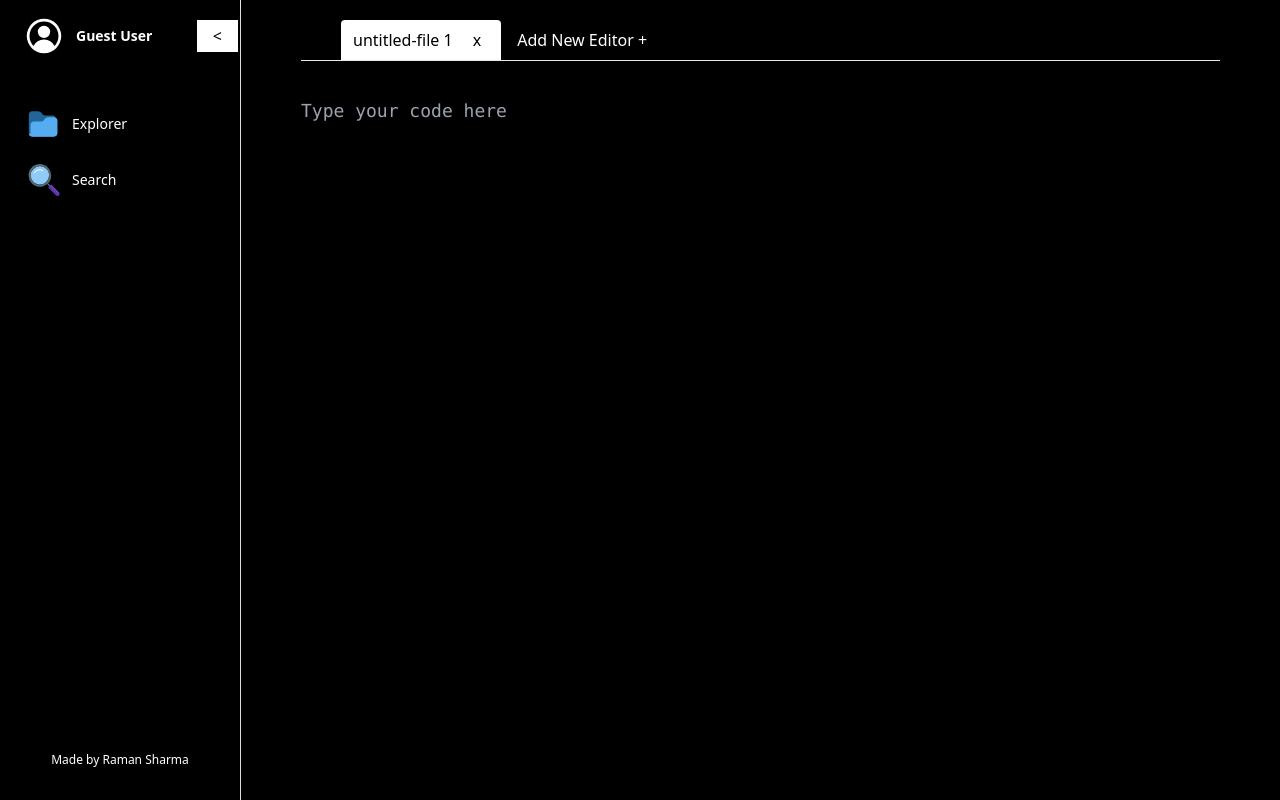
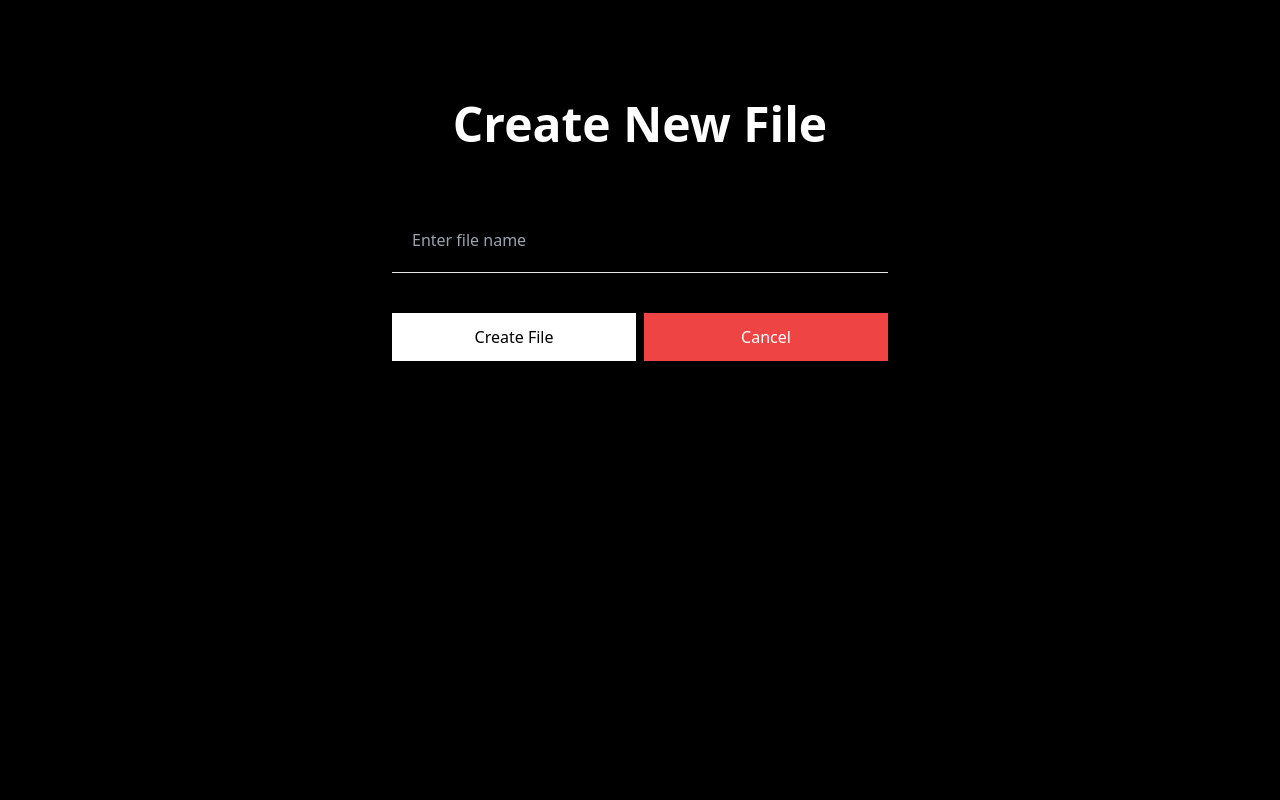
Before and after one commit to RamanSharma100/react-voice-controlled-web-based-code-editor, a React (Vite) app: page / in a window 1280 px wide. Both pictures are taken after a click on the button "Create New File". Built offline with nearby package versions, Linux system fonts and the light colour scheme.

Commit message:
create new file

```diff
--- a/src/Components/Editor/Editor.tsx
+++ b/src/Components/Editor/Editor.tsx
@@ -1,4 +1,4 @@
-import { FunctionComponent as FC, useEffect, useRef } from "react";
+import { FunctionComponent as FC } from "react";
 
 import IEditor from "./IEditor";
 
--- a/src/Components/EditorTabs/EditorTabs.tsx
+++ b/src/Components/EditorTabs/EditorTabs.tsx
@@ -6,7 +6,7 @@ const EditorTabs: FC<IEditorTabs> = ({
   openedEditors,
   handleClose,
   handleOpen,
-  openNewFile,
+  createNewFile,
 }) => {
   return (
     <div className=" px-10 flex border-y gap-1 border-t-0 mx-10 ">
@@ -40,7 +40,7 @@ const EditorTabs: FC<IEditorTabs> = ({
       {openedEditors.length < 5 && (
         <div
           key={4231 * 4513}
-          onClick={openNewFile}
+          onClick={createNewFile}
           className="text-white px-3 py-2 rounded-t bg-black hover:bg-white hover:text-black transition duration-300 ease-in-out cursor-pointer"
         >
           Add New Editor +
--- a/src/Components/EditorTabs/IEditorTabs.ts
+++ b/src/Components/EditorTabs/IEditorTabs.ts
@@ -2,5 +2,5 @@ export default interface IEditorTabs {
   openedEditors: any;
   handleOpen: (file: string) => void;
   handleClose: (file: string) => void;
-  openNewFile: () => void;
+  createNewFile: () => void;
 }
--- a/src/Pages/CodeEditor/CodeEditor.tsx
+++ b/src/Pages/CodeEditor/CodeEditor.tsx
@@ -19,6 +19,8 @@ const CodeEditor: FC<ICodeEditor> = ({
 }) => {
   const [openedEditors, setOpenedEditors] = useState<any[]>([]);
   const [openedEditorsContent, setOpenedEditorsContent] = useState<any[]>([]);
+  const [isModalOpen, setIsModalOpen] = useState<boolean>(false);
+  const [fileName, setFileName] = useState<string>("");
 
   const handleOpen = (file_name: string) => {
     setOpenedEditors((prevEditors: any) =>
@@ -47,45 +49,77 @@ const CodeEditor: FC<ICodeEditor> = ({
   };
 
   const openNewFile = () => {
+    const recentFile: boolean =
+      openedEditors.filter((editor: any) => editor.file_name.includes(fileName))
+        .length > 0;
+    if (!recentFile) {
       if (openedEditors.length < 5) {
         setOpenedEditors((prevEditors: any) => [
           ...prevEditors,
           {
-          file_name:
-            "untitled-file " +
-            (prevEditors.filter((editor: any) =>
-              editor.file_name.includes("untitled-file")
-            ).length +
-              1),
+            file_name: fileName,
             isOpened: false,
           },
         ]);
         setOpenedEditorsContent((prevEditors: any) => [
           ...prevEditors,
           {
-          file_name:
-            "untitled-file " +
-            (prevEditors.filter((editor: any) =>
-              editor.file_name.includes("untitled-file")
-            ).length +
-              1),
+            file_name: fileName,
             content: "",
           },
         ]);
-      handleOpen(
-        "untitled-file " +
-          (openedEditors.filter((editor: any) =>
-            editor.file_name.includes("untitled-file")
-          ).length +
-            1)
-      );
+        handleOpen(fileName);
+        setFileName("");
       } else {
         alert("You can open only 5 files at a time");
+        setFileName("");
       }
+    } else {
+      alert("This file already exists");
+    }
+  };
+
+  const createNewFile = () => {
+    setIsModalOpen(true);
   };
 
   return (
     <>
+      {isModalOpen && (
+        <div className="flex fixed transition-all delay-75 bg-black fade text-white left-0 top-0 flex-col items-center p-5 w-full z-10 h-full">
+          <h1 className="text-5xl font-bold py-10 mt-10 mb-5">
+            Create New File
+          </h1>
+          <form className="flex w-2/5 gap-10 flex-col items-center">
+            <input
+              className="w-full p-5 border border-t-0 border-l-0 border-r-0 outline-none bg-transparent"
+              type="text"
+              placeholder="Enter file name"
+              value={fileName}
+              onChange={(e) => setFileName(e.target.value)}
+            />
+            <div className="flex gap-2 w-full">
+              <button
+                className="w-3/6 py-3 px-5  outline-none bg-white text-black"
+                type="submit"
+                onClick={() => {
+                  openNewFile();
+                  setIsModalOpen(false);
+                }}
+              >
+                Create File
+              </button>
+              <button
+                className="w-3/6 py-3 px-5  outline-none bg-red-500 text-white"
+                type="button"
+                onClick={() => setIsModalOpen(false)}
+              >
+                Cancel
+              </button>
+            </div>
+          </form>
+        </div>
+      )}
       {isSideBarOpen && (
         <SideBar
           list={[
@@ -191,7 +225,7 @@ const CodeEditor: FC<ICodeEditor> = ({
           openedEditors={openedEditors}
           handleOpen={handleOpen}
           handleClose={handleClose}
-          openNewFile={openNewFile}
+          createNewFile={createNewFile}
         />
         {openedEditors.length > 0 &&
         openedEditors.filter((editor: any) => editor.isOpened).length > 0 ? (
@@ -216,7 +250,7 @@ const CodeEditor: FC<ICodeEditor> = ({
               <button
                 type="button"
                 className="bg-blue-500 mt-5 hover:bg-blue-700 text-white font-bold py-2 px-4 rounded"
-                onClick={openNewFile}
+                onClick={createNewFile}
               >
                 Create New File
               </button>
```
Lines whose indentation alone changed are shown as unchanged.
